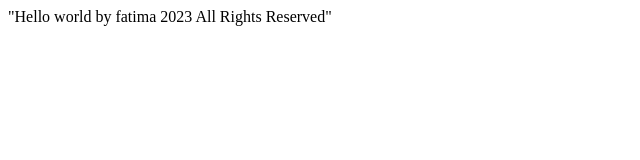
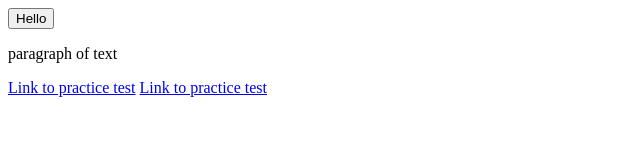
Before and after one commit to chokwit/tem.github.io, a plain HTML site: page index.html in a window 1280 px wide. Shown: the whole page, without its empty margins (0-640 px from the left). Drawn offline with Linux system fonts and the light colour scheme.

Commit message:
Add files via upload

```diff
--- a/index.html
+++ b/index.html
@@ -1 +1,7 @@
-"Hello world by fatima 2023 All Rights Reserved"
+<button>Hello</button>
+
+<p>paragraph of text</p>
+
+<a href="https://www.youtube.com/watch?v=l4L_QV4Afvg&t=22s">Link to practice test</a>
+
+<a href="https://www.youtube.com/watch?v=l4L_QV4Afvg&t=22s" target="_blank" >Link to practice test</a>
```
